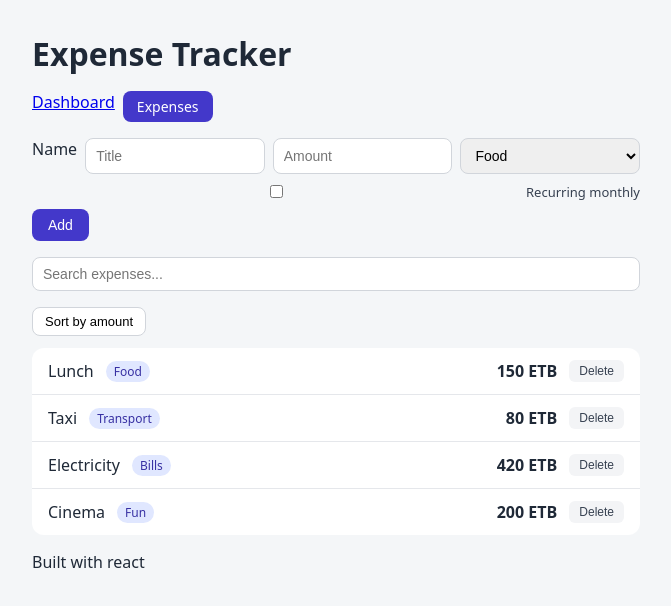
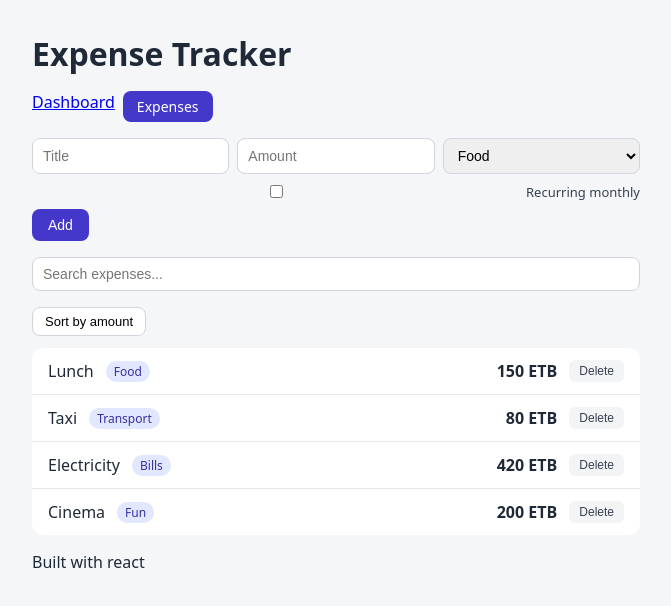
Before and after one commit to mikiyasdev-git/react-expense-tracker, a React (Vite) app: page /expenses in a window 1280 px wide. Shown: the top 606 px of the page, without its empty margins (304-975 px from the left). Built offline with nearby package versions, Linux system fonts and the light colour scheme.

Commit message:
Cleaning

```diff
--- a/src/components/ExpenseForm.jsx
+++ b/src/components/ExpenseForm.jsx
@@ -35,10 +35,8 @@ import { useState } from "react";
           }
  return (
     <form className="expense-form" onSubmit={handleSubmit}>
-      <label for="name">Name</label>
      <input
         type="text"
-        id="name"
         placeholder="Title"
         value={title}
         onChange={(event) => setTitle(event.target.value)}
```
